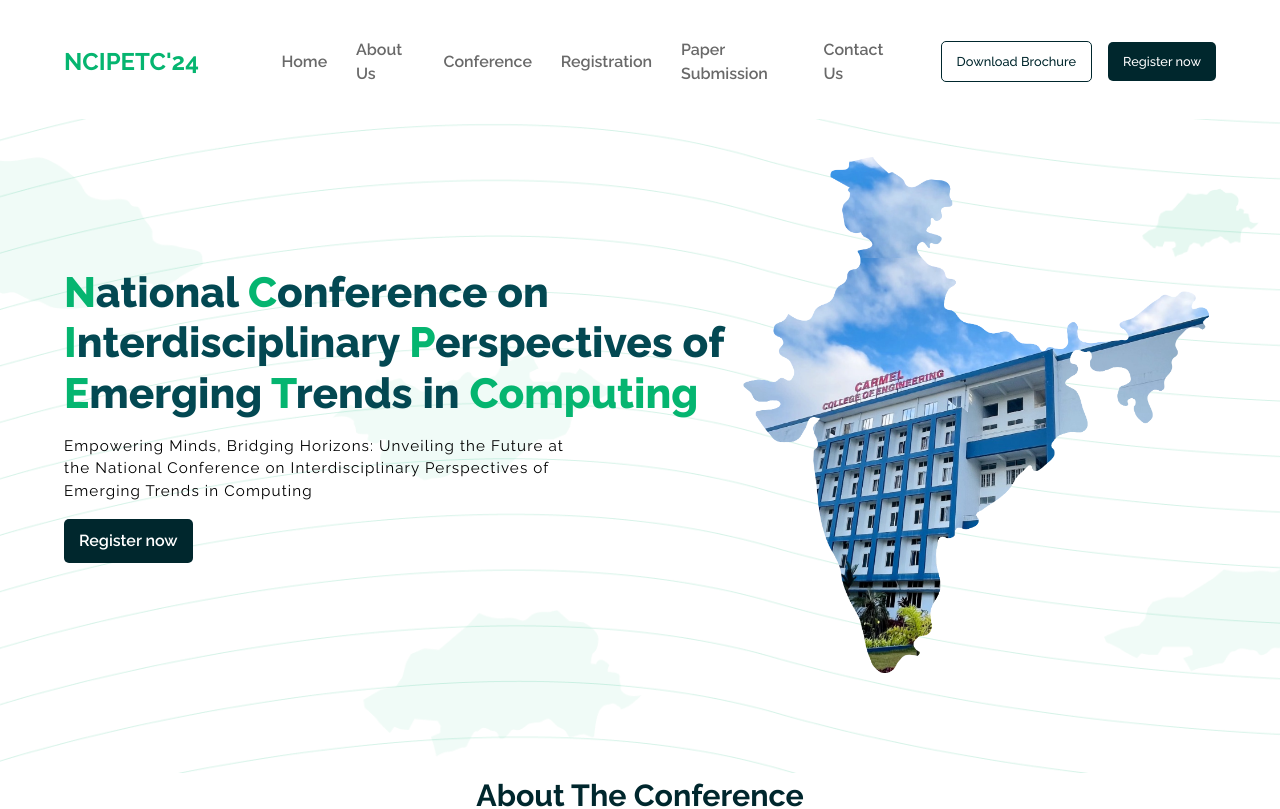
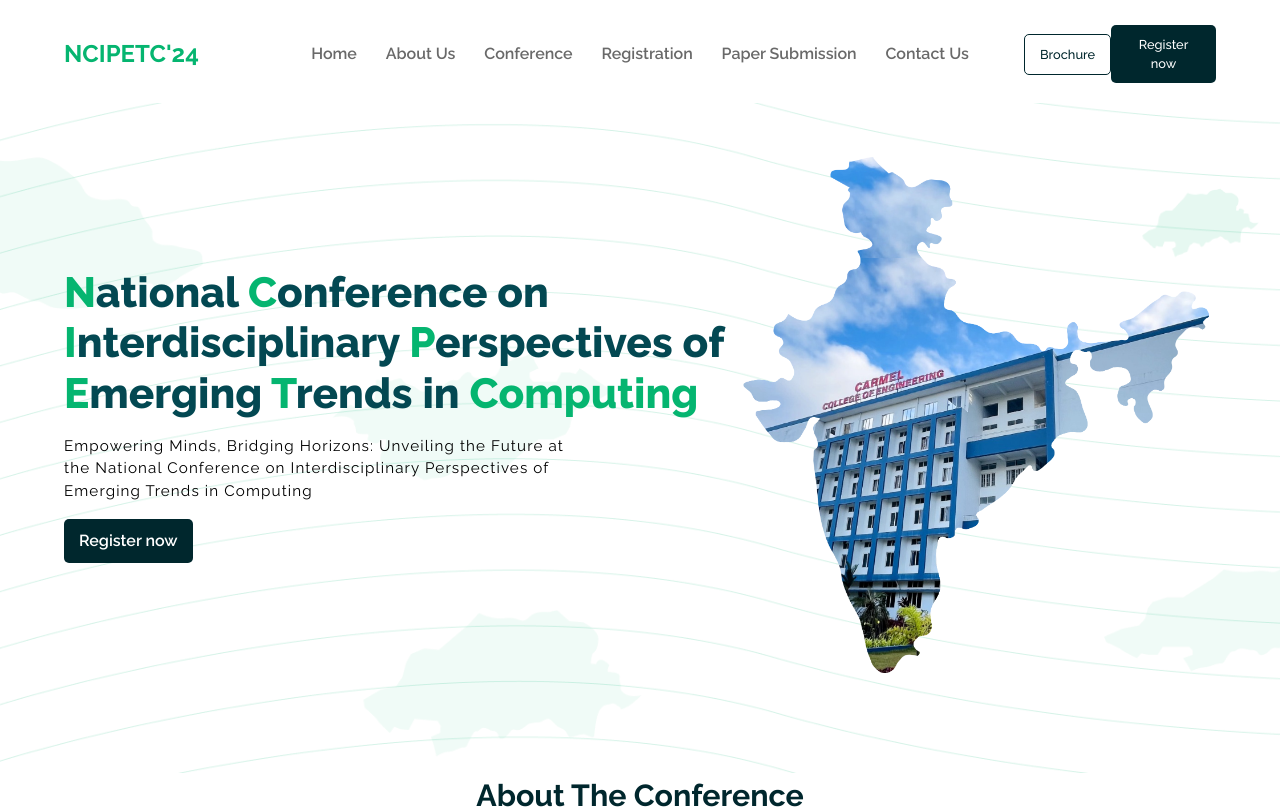
Before and after one commit to AbhishekNSanthosh/ncipetc24, a Next.js app: page / in a window 1280 px wide. Shown: the top 809 px of the page. Built offline with nearby package versions, Linux system fonts and the light colour scheme.

Commit message:
refactor:download button changed

```diff
--- a/src/styles/scss/navbar.module.scss
+++ b/src/styles/scss/navbar.module.scss
@@ -62,7 +62,7 @@
 }
 
 .center {
-    flex: 6;
+    flex: 8;
     display: flex;
     justify-content: center;
     align-items: center;
@@ -76,11 +76,10 @@
 }
 
 .right {
-    flex: 3;
+    flex: 2;
     display: flex;
     align-items: center;
-    gap: 1rem;
-    justify-content: flex-end;
+    justify-content: space-between;
 }
 
 @media only screen and (max-width: 880px) {
--- a/src/widgets/Navbar/view.jsx
+++ b/src/widgets/Navbar/view.jsx
@@ -67,7 +67,7 @@ export default function Navbar() {
                             toast.success('Registration starts soon !!!', {
                                 duration: 3000
                             })
-                        }}>Download Brochure</button>
+                        }}>Brochure</button>
                         <button className={styles.registerBtn} onClick={() => {
                             toast.success('Registration starts soon !!!', {
                                 duration: 3000
```
